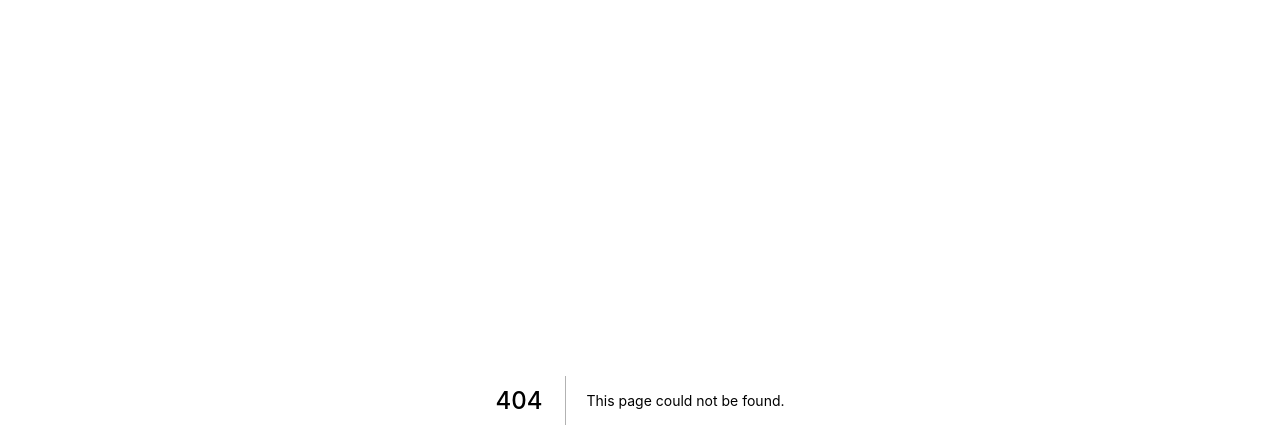
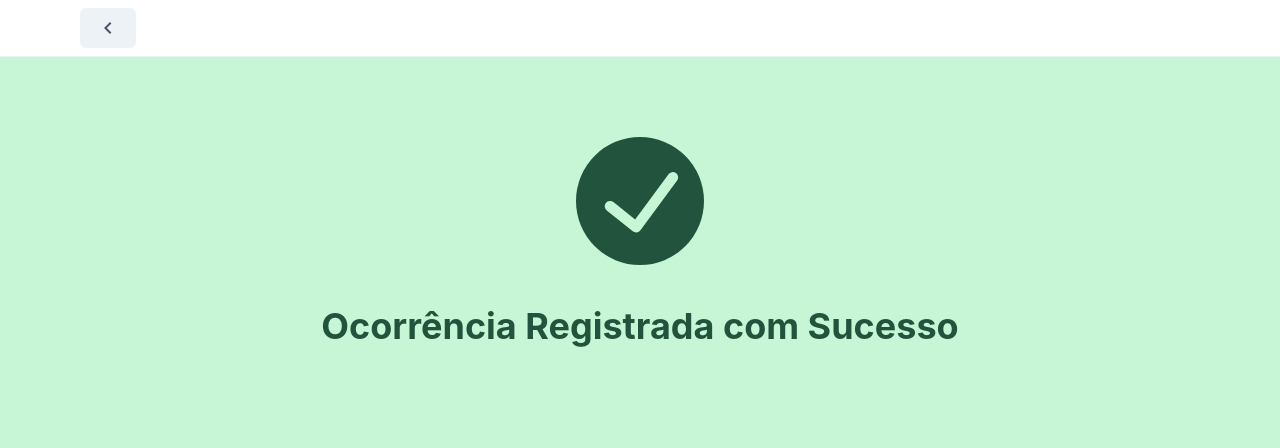
Before and after one commit to Kastango/deseg, a Next.js app: page /cadastro/ocorrencia-registrada in a window 1280 px wide. Before the commit this address had no page. Shown: the top 448 px of the page. Built offline with nearby package versions, Linux system fonts and the light colour scheme.

Commit message:
ocorrência registrada

```diff
--- /dev/null
+++ b/pages/cadastro/ocorrencia-registrada.tsx
@@ -0,0 +1,35 @@
+import {
+  Button,
+  Flex,
+  Heading,
+  Input,
+  InputGroup,
+  InputLeftAddon,
+  Stack,
+  InputRightElement,
+  Textarea,
+  Text,
+  Table,
+  TableCaption,
+  Tr,
+  Thead,
+  Th,
+  Tbody,
+  Td,
+  Box
+} from '@chakra-ui/react';
+
+import NavBar from '../../components/NavBar';
+import { CheckCircleIcon } from '@chakra-ui/icons'
+
+export default function cadastroEstacionamento() {
+  return (
+    <>
+      <NavBar elements={[1, 0, 0, 0]} />
+      <Flex backgroundColor="green.100" direction="column" py={20} alignItems="center" h="94vh">
+        <CheckCircleIcon color="green.800" width="32" h="32"></CheckCircleIcon>
+        <Heading color="green.800" textAlign="center" display="flex" pt={10} px={[6, 20]}>Ocorrência Registrada com Sucesso</Heading>
+      </Flex>
+    </>
+  )
+}
--- a/pages/cadastro/ocorrencia.tsx
+++ b/pages/cadastro/ocorrencia.tsx
@@ -71,7 +71,7 @@ export default function Ocorrencia() {
                     <Stack direction="column" alignSelf="center">
                         <Box width={360} borderRadius={10} overflow="hidden">
                             <map name="workmap">
-                                <area shape="rect" coords="44,84, 1070,300" alt="Computer" href="/admin/ocorrencia-registrada" />
+                                <area shape="rect" coords="44,84, 1070,300" alt="Computer" href="/cadastro/ocorrencia-registrada" />
                             </map>
                             <Image src={campi} layout="responsive" placeholder="blur" useMap="#workmap" alt="Imagem aerea do campus dois vizinhos" />
                         </Box>
```
